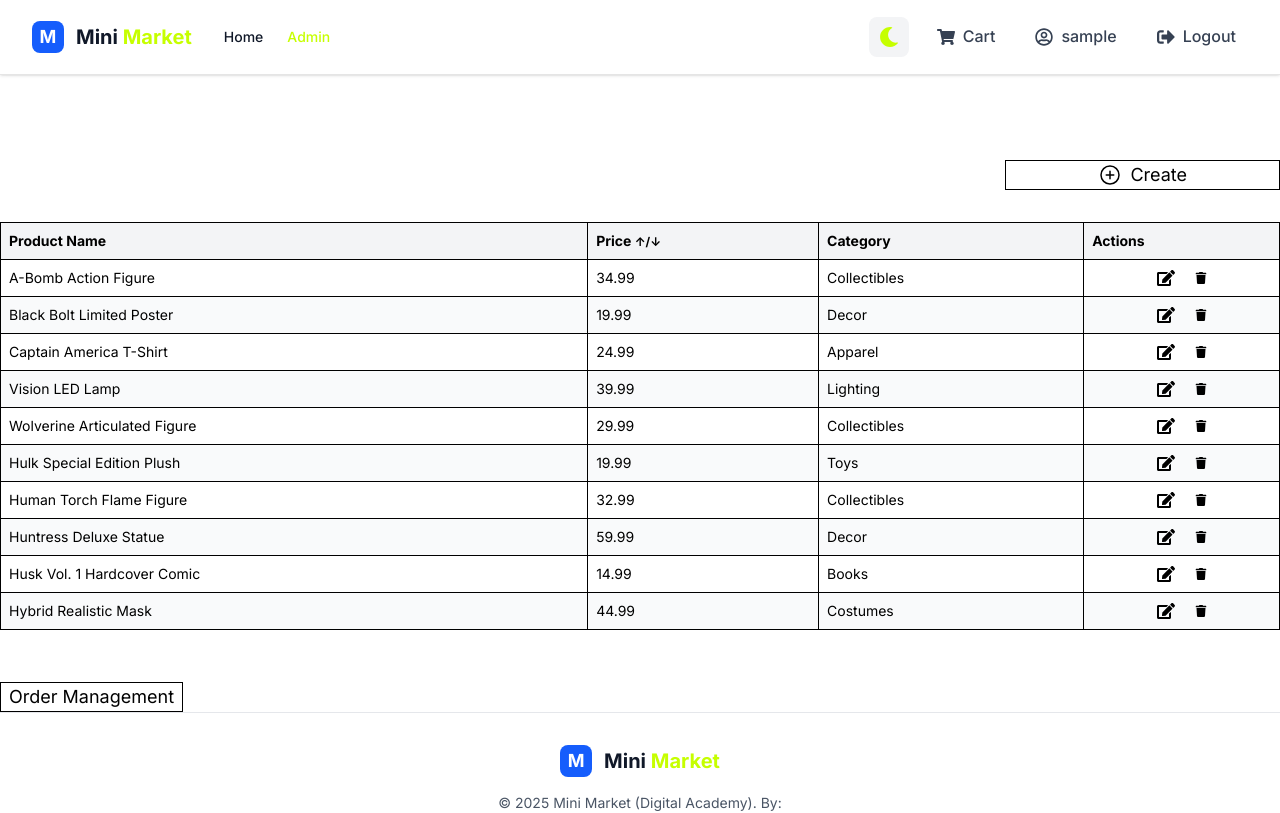
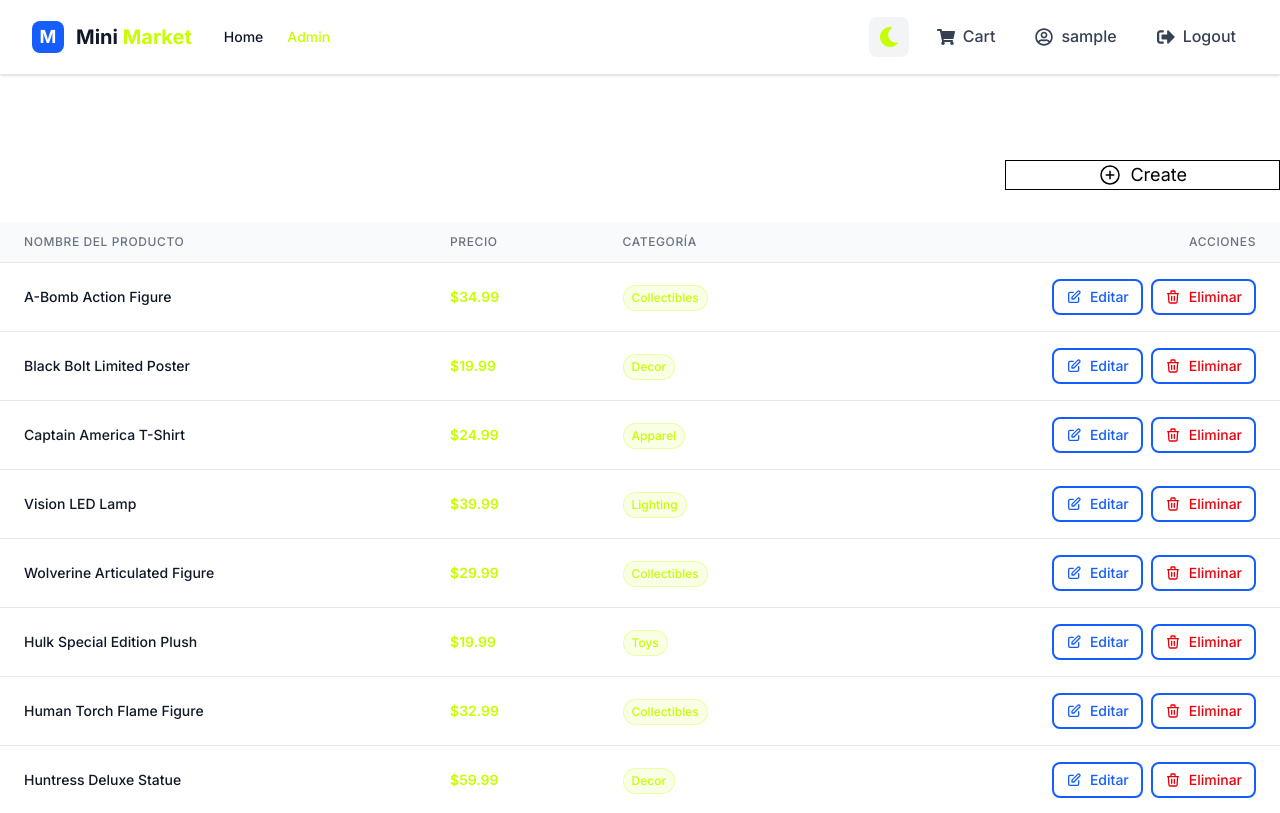
Before and after one commit to danielcueto/mini-market, a React (Vite) app: page /admin in a window 1280 px wide. Shown: the top 813 px of the page. Built offline with nearby package versions, Linux system fonts and the light colour scheme; sample sign-in values are in the browser's storage.

Commit message:
styles to tables and order managment

```diff
--- a/src/components/OrderTable.tsx
+++ b/src/components/OrderTable.tsx
@@ -1,9 +1,9 @@
 import { useState } from "react";
-import { FaEye } from "react-icons/fa";
 import { OrderDetail } from "./Modal/OrderDetail";
-import Modal from "./ Modal";
+import Modal from "./Modal";
 import type { Order } from "../interfaces/Order";
 import { formatDate } from "../utils/formatDate";
+import { Button } from "./ui/Button";
 
 interface OrderTableProps {
   orders: Order[];
@@ -13,36 +13,113 @@ export function OrderTable({ orders }: OrderTableProps) {
   const [selectedOrder, setSelectedOrder] = useState<Order | null>(null);
 
   return (
+    <div className="overflow-hidden">
       <div className="overflow-x-auto">
-      <table className="min-w-full border border-gray-300 text-xs md:text-sm text-left">
-        <thead className="bg-gray-100">
+
+        <table className="min-w-full divide-y divide-gray-200 dark:divide-gray-700">
+          <thead className="bg-gray-50 dark:bg-gray-800">
             <tr>
-            <th className="p-2 border">Order ID</th>
-            <th className="p-2 border">Customer</th>
-            <th className="p-2 border">Date</th>
-            <th className="p-2 border">Total</th>
-            <th className="p-2 border">Actions</th>
+              <th className="px-6 py-3 text-left text-xs font-medium text-gray-500 dark:text-gray-400 uppercase tracking-wider">
+                ID del Pedido
+              </th>
+              <th className="px-6 py-3 text-left text-xs font-medium text-gray-500 dark:text-gray-400 uppercase tracking-wider">
+                Cliente
+              </th>
+              <th className="px-6 py-3 text-left text-xs font-medium text-gray-500 dark:text-gray-400 uppercase tracking-wider">
+                Fecha
+              </th>
+              <th className="px-6 py-3 text-left text-xs font-medium text-gray-500 dark:text-gray-400 uppercase tracking-wider">
+                Total
+              </th>
+              <th className="px-6 py-3 text-right text-xs font-medium text-gray-500 dark:text-gray-400 uppercase tracking-wider">
+                Acciones
+              </th>
             </tr>
           </thead>
-        <tbody>
-          {orders.map(order => (
-            <tr key={order.id} className="even:bg-gray-50">
-              <td className="p-2 border">{order.id}</td>
-              <td className="p-2 border">{order.customerName}</td>
-              <td className="p-2 border">{formatDate(order.date)}</td>
-              <td className="p-2 border">${order.total}</td>
-              <td className="p-2 border">
-                <button
-                  className="text-black flex items-center gap-1 cursor-pointer"
+          <tbody className="bg-white dark:bg-gray-800 divide-y divide-gray-200 dark:divide-gray-700">
+
+            {orders.map((order) => (
+              <tr
+                key={order.id}
+                className="hover:bg-gray-50 dark:hover:bg-gray-750 transition-colors"
+              >
+                <td className="px-6 py-4 whitespace-nowrap">
+                  <div className="text-sm font-medium text-[#C6FF00]">
+                    #{order.id}
+                  </div>
+                </td>
+                <td className="px-6 py-4 whitespace-nowrap">
+                  <div className="text-sm text-gray-900 dark:text-white">
+                    {order.customerName}
+                  </div>
+                </td>
+                <td className="px-6 py-4 whitespace-nowrap">
+                  <div className="text-sm text-gray-900 dark:text-white">
+                    {formatDate(order.date)}
+                  </div>
+                </td>
+                <td className="px-6 py-4 whitespace-nowrap">
+                  <div className="text-sm font-semibold text-[#C6FF00]">
+                    ${(order.total || 0).toFixed(2)}
+                  </div>
+                </td>
+                <td className="px-6 py-4 whitespace-nowrap text-right text-sm font-medium">
+                  <Button
+                    variant="outline"
+                    size="sm"
                     onClick={() => setSelectedOrder(order)}
+                    className="flex items-center gap-1"
                   >
-                  <FaEye /> View
-                </button>
+                    <svg
+                      className="w-4 h-4"
+                      fill="none"
+                      stroke="currentColor"
+                      viewBox="0 0 24 24"
+                    >
+                      <path
+                        strokeLinecap="round"
+                        strokeLinejoin="round"
+                        strokeWidth={2}
+                        d="M15 12a3 3 0 11-6 0 3 3 0 016 0z"
+                      />
+                      <path
+                        strokeLinecap="round"
+                        strokeLinejoin="round"
+                        strokeWidth={2}
+                        d="M2.458 12C3.732 7.943 7.523 5 12 5c4.478 0 8.268 2.943 9.542 7-1.274 4.057-5.064 7-9.542 7-4.477 0-8.268-2.943-9.542-7z"
+                      />
+                    </svg>
+                    Ver detalles
+                  </Button>
                 </td>
               </tr>
             ))}
           </tbody>
         </table>
+        {orders.length === 0 && (
+          <div className="text-center py-12">
+            <svg
+              className="w-12 h-12 text-gray-400 dark:text-gray-500 mx-auto mb-4"
+              fill="none"
+              stroke="currentColor"
+              viewBox="0 0 24 24"
+            >
+              <path
+                strokeLinecap="round"
+                strokeLinejoin="round"
+                strokeWidth={1.5}
+                d="M9 12h6m-6 4h6m2 5H7a2 2 0 01-2-2V5a2 2 0 012-2h5.586a1 1 0 01.707.293l5.414 5.414a1 1 0 01.293.707V19a2 2 0 01-2 2z"
+              />
+            </svg>
+            <h3 className="text-lg font-medium text-gray-900 dark:text-white mb-2">
+              No hay <span className="text-[#C6FF00]">pedidos</span>
+            </h3>
+            <p className="text-gray-500 dark:text-gray-400">
+              Los pedidos aparecerán aquí cuando se realicen.
+            </p>
+          </div>
+        )}
+      </div>
 
       {selectedOrder && (
         <Modal isOpen={true} onClose={() => setSelectedOrder(null)}>
--- a/src/components/ProductTable.tsx
+++ b/src/components/ProductTable.tsx
@@ -1,5 +1,5 @@
-import { FaEdit, FaTrash } from "react-icons/fa";
 import type { Product } from "../interfaces/Product";
+import { Button } from "./ui/Button";
 
 interface ProductTableProps {
   products: Product[];
@@ -7,36 +7,129 @@ interface ProductTableProps {
   onDelete: (product: Product) => void;
 }
 
-export function ProductTable({ products, onEdit, onDelete }: ProductTableProps) {
+export function ProductTable({
+  products,
+  onEdit,
+  onDelete,
+}: ProductTableProps) {
   return (
+    <div className="overflow-hidden">
       <div className="overflow-x-auto">
-      <table className="min-w-full border border-gray-300 text-xs md:text-sm text-left">
-        <thead className="bg-gray-100">
+
+        <table className="min-w-full divide-y divide-gray-200 dark:divide-gray-700">
+          <thead className="bg-gray-50 dark:bg-gray-800">
             <tr>
-            <th className="p-2 border">Product Name</th>
-            <th className="p-2 border">
-              Price <span className="text-xs">↑/↓</span>
+              <th className="px-6 py-3 text-left text-xs font-medium text-gray-500 dark:text-gray-400 uppercase tracking-wider">
+                Nombre del Producto
               </th>
-            <th className="p-2 border">Category</th>
-            <th className="p-2 border">Actions</th>
+              <th className="px-6 py-3 text-left text-xs font-medium text-gray-500 dark:text-gray-400 uppercase tracking-wider">
+                Precio
+              </th>
+              <th className="px-6 py-3 text-left text-xs font-medium text-gray-500 dark:text-gray-400 uppercase tracking-wider">
+                Categoría
+              </th>
+              <th className="px-6 py-3 text-right text-xs font-medium text-gray-500 dark:text-gray-400 uppercase tracking-wider">
+                Acciones
+              </th>
             </tr>
           </thead>
-        <tbody>
+          <tbody className="bg-white dark:bg-gray-800 divide-y divide-gray-200 dark:divide-gray-700">
             {products.map((prod) => (
-            <tr key={prod.id} className="even:bg-gray-50">
-              <td className="p-2 border whitespace-pre-line">{prod.name}</td>
-              <td className="p-2 border">{prod.price}</td>
-              <td className="p-2 border">{prod.category}</td>
-              <td className="p-2 border">
-                <div className="flex gap-5 justify-center items-center">
-                  <FaEdit onClick={() => onEdit(prod)} className="cursor-pointer text-black text-md md:text-lg" />
-                  <FaTrash onClick={() => onDelete(prod)} className="cursor-pointer text-black text-xs md:text-md" />
+              <tr
+                key={prod.id}
+                className="hover:bg-gray-50 dark:hover:bg-gray-750 transition-colors"
+              >
+                <td className="px-6 py-4 whitespace-nowrap">
+                  <div className="text-sm font-medium text-gray-900 dark:text-white">
+                    {prod.name}
+                  </div>
+                </td>
+                <td className="px-6 py-4 whitespace-nowrap">
+                  <div className="text-sm text-[#C6FF00] font-semibold">
+                    ${prod.price.toFixed(2)}
+                  </div>
+                </td>
+                <td className="px-6 py-4 whitespace-nowrap">
+
+                  <span className="inline-flex px-2 py-1 text-xs font-medium bg-[#C6FF00]/10 dark:bg-[#C6FF00]/20 text-[#C6FF00] border border-[#C6FF00]/30 rounded-full">
+                    {prod.category}
+                  </span>
+                </td>
+                <td className="px-6 py-4 whitespace-nowrap text-right text-sm font-medium">
+                  <div className="flex gap-2 justify-end">
+                    <Button
+                      variant="outline"
+                      size="sm"
+                      onClick={() => onEdit(prod)}
+                      className="flex items-center gap-1"
+                    >
+                      <svg
+                        className="w-4 h-4"
+                        fill="none"
+                        stroke="currentColor"
+                        viewBox="0 0 24 24"
+                      >
+                        <path
+                          strokeLinecap="round"
+                          strokeLinejoin="round"
+                          strokeWidth={2}
+                          d="M11 5H6a2 2 0 00-2 2v11a2 2 0 002 2h11a2 2 0 002-2v-5m-1.414-9.414a2 2 0 112.828 2.828L11.828 15H9v-2.828l8.586-8.586z"
+                        />
+                      </svg>
+                      Editar
+                    </Button>
+                    <Button
+                      variant="outline"
+                      size="sm"
+                      onClick={() => onDelete(prod)}
+                      className="flex items-center gap-1 text-red-600 dark:text-red-400 hover:text-red-700 dark:hover:text-red-300 hover:border-red-300 dark:hover:border-red-600"
+                    >
+                      <svg
+                        className="w-4 h-4"
+                        fill="none"
+                        stroke="currentColor"
+                        viewBox="0 0 24 24"
+                      >
+                        <path
+                          strokeLinecap="round"
+                          strokeLinejoin="round"
+                          strokeWidth={2}
+                          d="M19 7l-.867 12.142A2 2 0 0116.138 21H7.862a2 2 0 01-1.995-1.858L5 7m5 4v6m4-6v6m1-10V4a1 1 0 00-1-1h-4a1 1 0 00-1 1v3M4 7h16"
+                        />
+                      </svg>
+                      Eliminar
+                    </Button>
                   </div>
                 </td>
               </tr>
             ))}
           </tbody>
         </table>
+        {products.length === 0 && (
+          <div className="text-center py-12">
+
+            <svg
+              className="w-12 h-12 text-gray-400 dark:text-gray-500 mx-auto mb-4"
+              fill="none"
+              stroke="currentColor"
+              viewBox="0 0 24 24"
+            >
+              <path
+                strokeLinecap="round"
+                strokeLinejoin="round"
+                strokeWidth={1.5}
+                d="M20 13V6a2 2 0 00-2-2H6a2 2 0 00-2 2v7m16 0v5a2 2 0 01-2 2H6a2 2 0 01-2-2v-5m16 0h-2.586a1 1 0 00-.707.293l-2.414 2.414a1 1 0 01-.707.293h-3.172a1 1 0 01-.707-.293l-2.414-2.414A1 1 0 006.586 13H4"
+              />
+            </svg>
+            <h3 className="text-lg font-medium text-gray-900 dark:text-white mb-2">
+              No hay <span className="text-[#C6FF00]">productos</span>
+            </h3>
+            <p className="text-gray-500 dark:text-gray-400">
+              Comienza creando tu primer producto.
+            </p>
+          </div>
+        )}
+      </div>
     </div>
   );
 }
--- a/src/pages/admin/OrderManagement.tsx
+++ b/src/pages/admin/OrderManagement.tsx
@@ -2,14 +2,22 @@ import { OrderTable } from "../../components/OrderTable";
 import { useOrders } from "../../hooks/useOrders";
 
 export function OrderManagement() {
-    const { orders } = useOrders();
+  const { orders } = useOrders();
 
-    return (
-        <div className="flex flex-col w-full gap-8 mt-5 md:mt-20">
-            <div className="flex justify-end">
-                <h2 className="text-md md:text:lg lg:text-lg font-semibold">Customer Orders</h2>
-            </div>
-            <OrderTable orders={orders} />
-        </div>
-    )
+  return (
+    <div className="max-w-7xl mx-auto px-4 sm:px-6 lg:px-8 py-8">
+      {" "}
+      <div className="mb-8">
+        <h1 className="text-2xl font-bold text-gray-900 dark:text-white">
+          Gestión de <span className="text-[#C6FF00]">Pedidos</span>
+        </h1>
+        <p className="text-gray-600 dark:text-gray-400">
+          Administra y revisa todos los pedidos de clientes
+        </p>
+      </div>
+      <div className="bg-white dark:bg-gray-800 rounded-xl shadow-sm border border-gray-200 dark:border-gray-700 overflow-hidden">
+        <OrderTable orders={orders} />
+      </div>
+    </div>
+  );
 }
```
Lines whose indentation alone changed are shown as unchanged.
